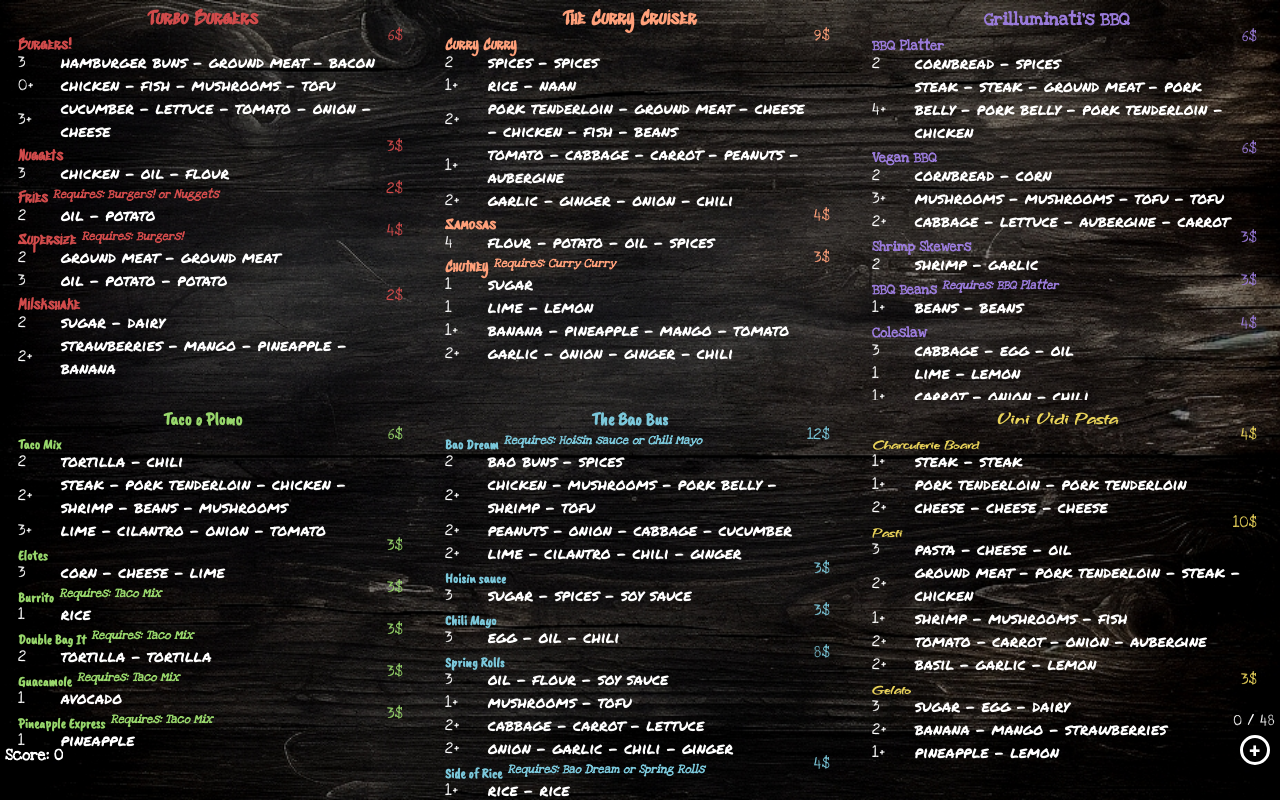
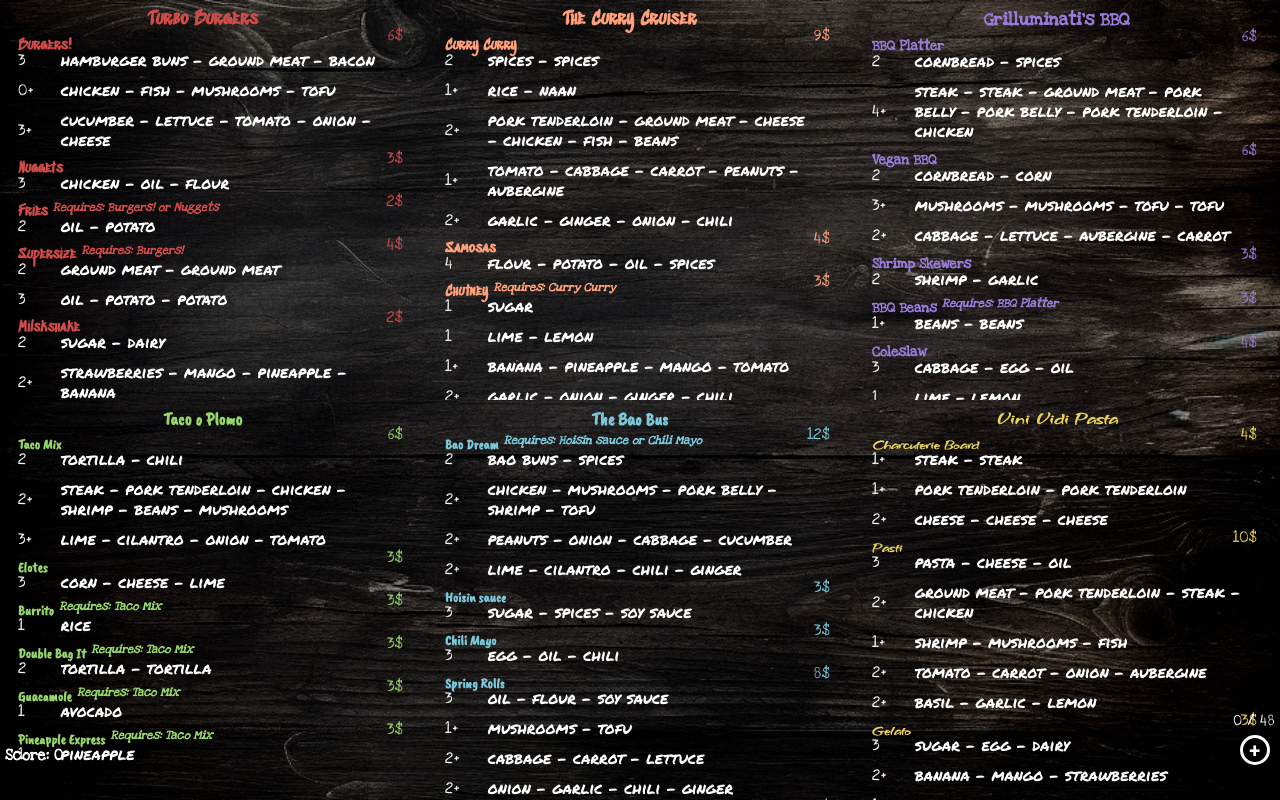
Before and after one commit to ka2le/FTX, a React (Create React App) app: page / in a window 1280 px wide. Built offline with nearby package versions, Linux system fonts and the light colour scheme.

Commit message:
much better line heights

```diff
--- a/src/App.css
+++ b/src/App.css
@@ -127,7 +127,7 @@ h2 {
   display: flex;
   justify-content: flex-start;
   align-items: center;
-  margin-bottom: 0px;
+  margin-bottom: 10px;
   font-size: calc((1.1vh + 3vw));
 }
 
@@ -142,7 +142,7 @@ h2 {
 
 .ingredients {
   flex: 4;
-
+  line-height: 20px;
   text-align: left;
 }
 .ingredient-match {
```
